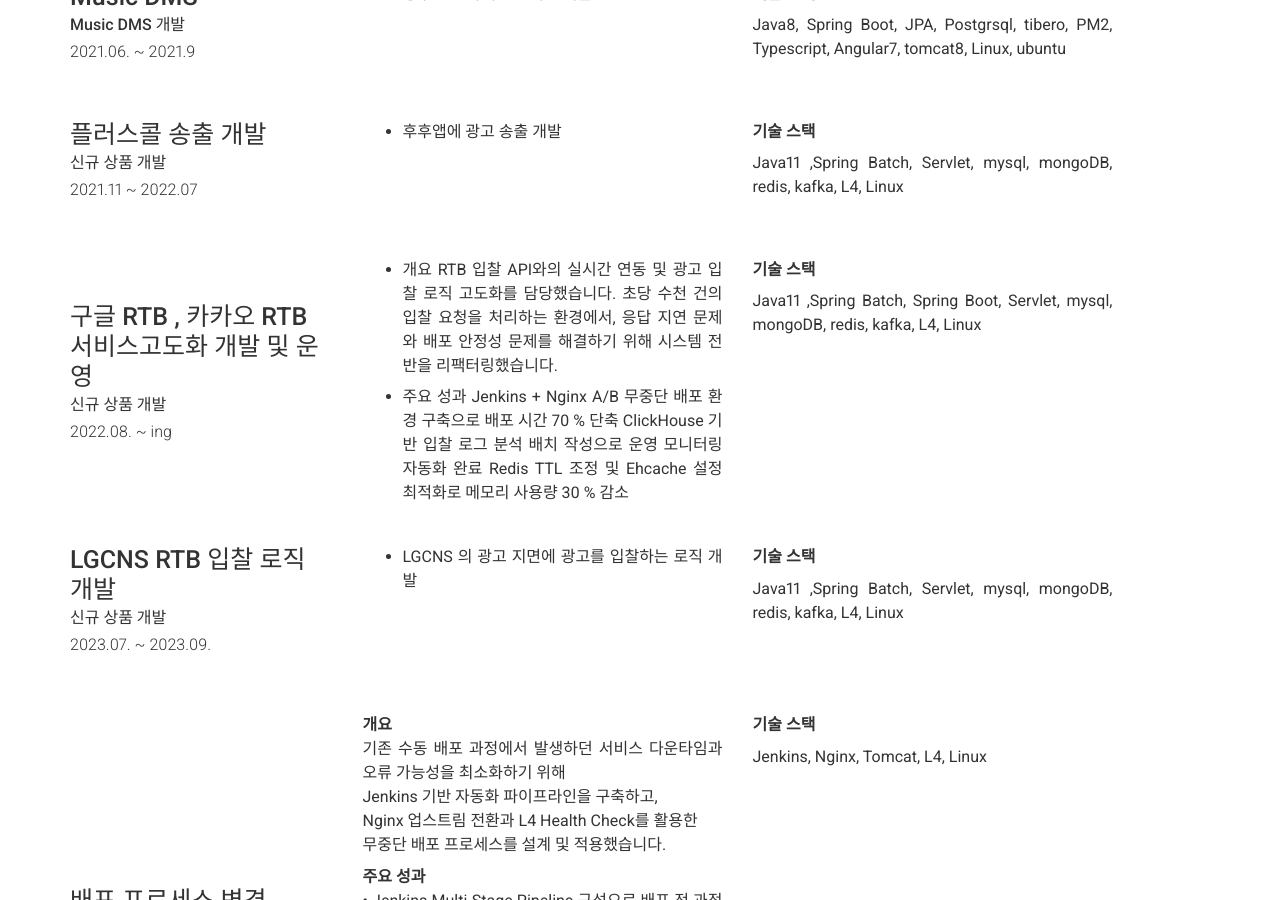
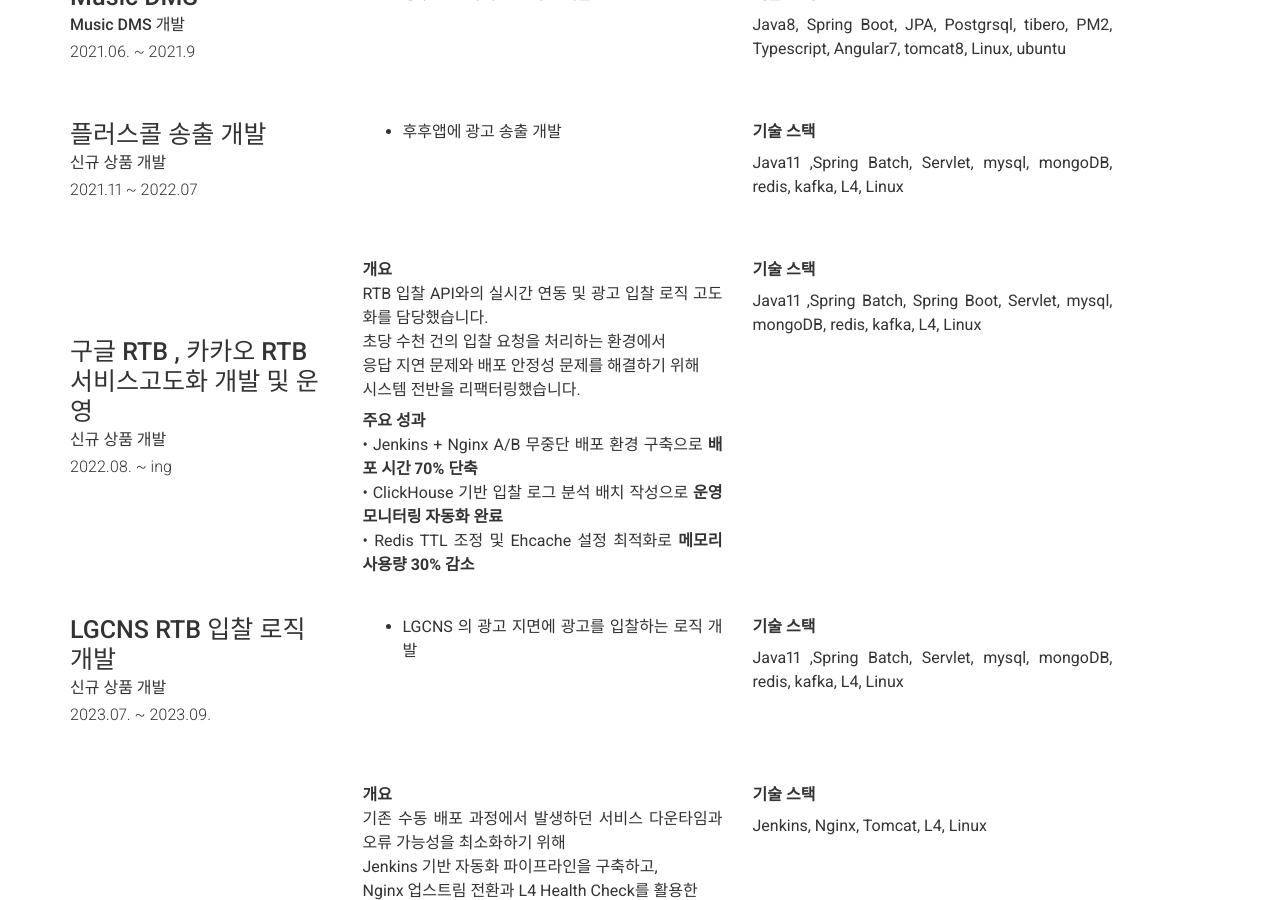
Before and after one commit to HyunSeung94/hyunseung94.github.io, a Jekyll site: the page built from index.md, in a window 1280 px wide and 900 px high, scrolled down 1502 px. Built offline with Jekyll 4.4.1, drawn with Linux system fonts in a browser that asks for light colours; nearby versions of some CDN libraries.

Commit message:
- 이력 업데이트

```diff
--- a/_config.yml
+++ b/_config.yml
@@ -129,14 +129,16 @@
         sub_title: 신규 상품 개발
         caption: 2022.08. ~ ing
         description: | # this will include new lines to allow paragraphs
-          * 개요
-            RTB 입찰 API와의 실시간 연동 및 광고 입찰 로직 고도화를 담당했습니다.
-            초당 수천 건의 입찰 요청을 처리하는 환경에서, 응답 지연 문제와 배포 안정성 문제를 해결하기 위해 시스템 전반을 리팩터링했습니다.
+          **개요**
+          RTB 입찰 API와의 실시간 연동 및 광고 입찰 로직 고도화를 담당했습니다.
+          초당 수천 건의 입찰 요청을 처리하는 환경에서
+          응답 지연 문제와 배포 안정성 문제를 해결하기 위해
+          시스템 전반을 리팩터링했습니다.
 
-          * 주요 성과
-            Jenkins + Nginx A/B 무중단 배포 환경 구축으로 배포 시간 70 % 단축
-            ClickHouse 기반 입찰 로그 분석 배치 작성으로 운영 모니터링 자동화 완료
-            Redis TTL 조정 및 Ehcache 설정 최적화로 메모리 사용량 30 % 감소
+          **주요 성과**
+          • Jenkins + Nginx A/B 무중단 배포 환경 구축으로 **배포 시간 70% 단축**
+          • ClickHouse 기반 입찰 로그 분석 배치 작성으로 **운영 모니터링 자동화 완료**
+          • Redis TTL 조정 및 Ehcache 설정 최적화로 **메모리 사용량 30% 감소**
         right: 기술 스택
         stack: Java11 ,Spring Batch, Spring Boot, Servlet, mysql, mongoDB, redis, kafka, L4, Linux
       - title: LGCNS RTB 입찰 로직 개발
```
